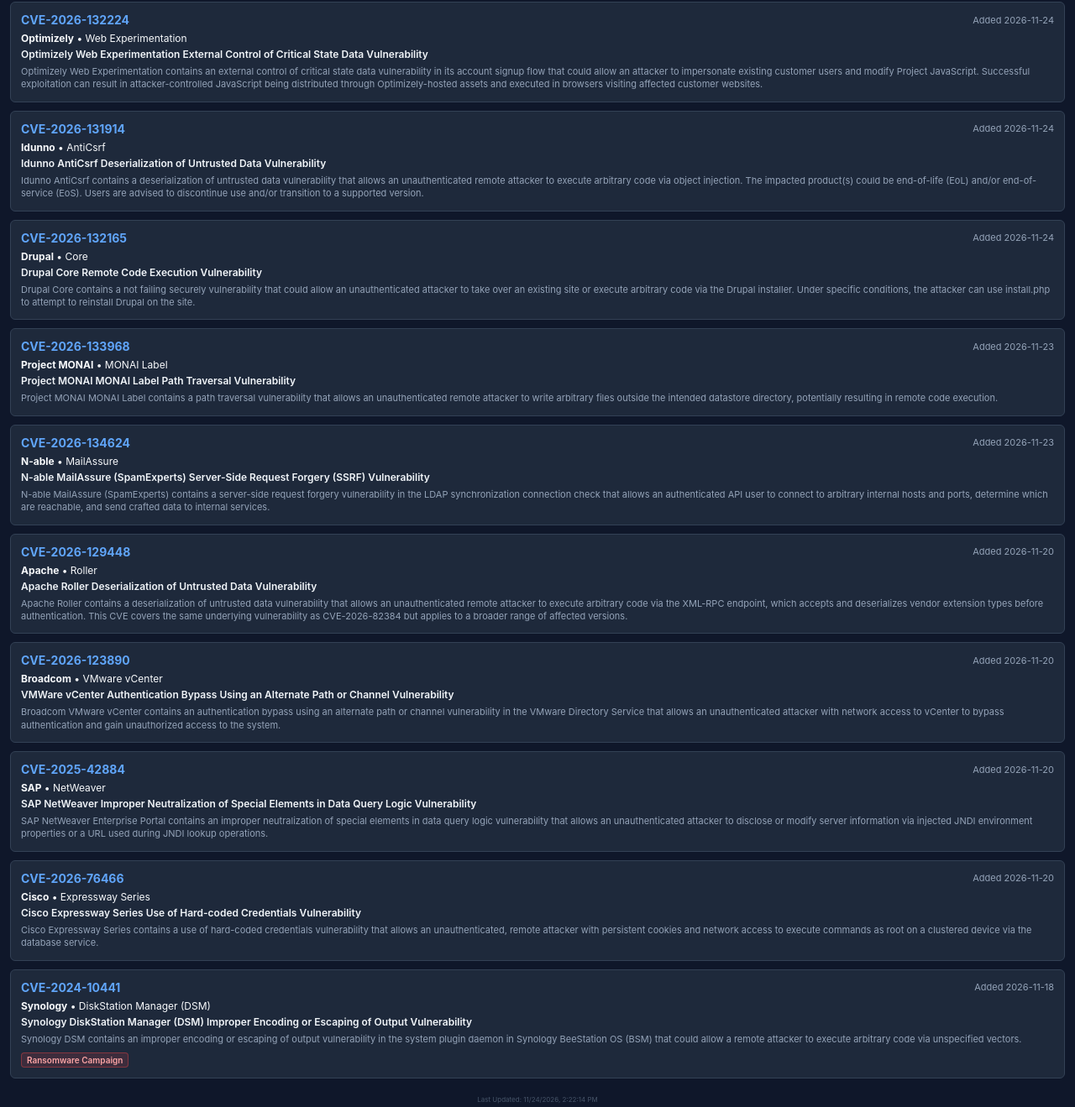
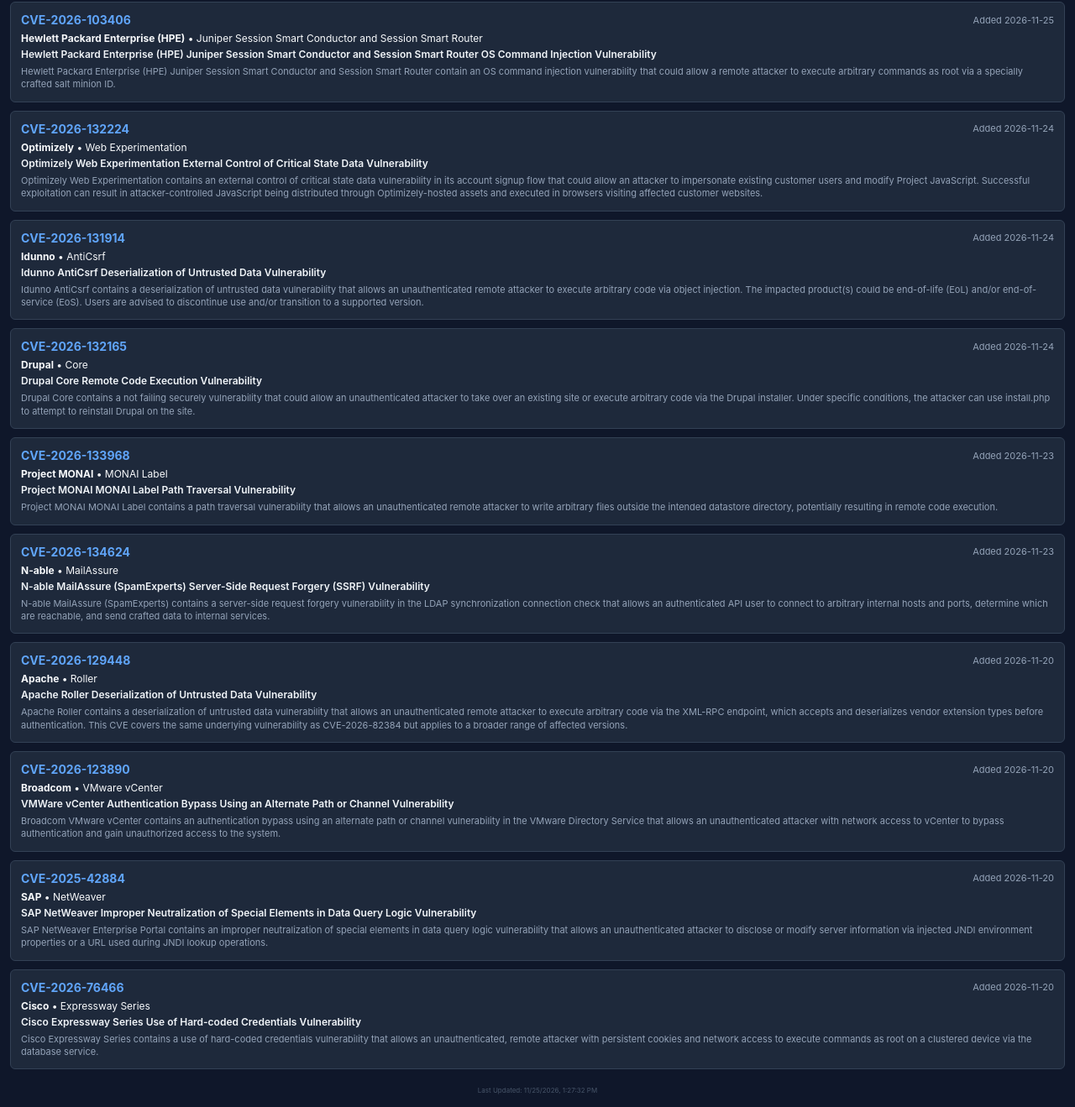
Before and after one commit to jaxonbeaty/threats.github.io, a plain HTML site: page index.html in a window 1280 px wide. Shown: the part 52-1371 px from the top of the page at 84% size. Drawn offline with Linux system fonts and the light colour scheme.

Commit message:
Hourly Dashboard Update

```diff
--- a/index.html
+++ b/index.html
@@ -147,6 +147,20 @@
 
         <div class="threat-card">
             <div class="card-header">
+                <a class="cve-link" href="https://nvd.nist.gov/vuln/detail/CVE-2026-103406" target="_blank">
+                    CVE-2026-103406
+                </a>
+                <span class="date-badge">Added 2026-11-25</span>
+            </div>
+            <div class="product-info">
+                <strong>Hewlett Packard Enterprise (HPE)</strong> &bull; Juniper Session Smart Conductor and Session Smart Router
+            </div>
+            <div class="vuln-name">Hewlett Packard Enterprise (HPE) Juniper Session Smart Conductor and Session Smart Router OS Command Injection Vulnerability</div>
+            <div class="description">Hewlett Packard Enterprise (HPE) Juniper Session Smart Conductor and Session Smart Router contain an OS command injection vulnerability that could allow a remote attacker to execute arbitrary commands as root via a specially crafted salt minion ID.</div>
+
+        </div>
+        <div class="threat-card">
+            <div class="card-header">
                 <a class="cve-link" href="https://nvd.nist.gov/vuln/detail/CVE-2026-132224" target="_blank">
                     CVE-2026-132224
                 </a>
@@ -271,23 +285,9 @@
             <div class="description">Cisco Expressway Series contains a use of hard-coded credentials vulnerability that allows an unauthenticated, remote attacker with persistent cookies and network access to execute commands as root on a clustered device via the database service.</div>
 
         </div>
-        <div class="threat-card">
-            <div class="card-header">
-                <a class="cve-link" href="https://nvd.nist.gov/vuln/detail/CVE-2024-10441" target="_blank">
-                    CVE-2024-10441
-                </a>
-                <span class="date-badge">Added 2026-11-18</span>
-            </div>
-            <div class="product-info">
-                <strong>Synology</strong> &bull; DiskStation Manager (DSM)
-            </div>
-            <div class="vuln-name">Synology DiskStation Manager (DSM) Improper Encoding or Escaping of Output Vulnerability</div>
-            <div class="description">Synology DSM contains an improper encoding or escaping of output vulnerability in the system plugin daemon in Synology BeeStation OS (BSM) that could allow a remote attacker to execute arbitrary code via unspecified vectors.</div>
-            <div style="margin-top: 8px;"><span class="badge-danger">Ransomware Campaign</span></div>
-        </div>
     </div>
     <div style="margin-top: 20px; text-align: center; font-size: 8px; color: #475569;">
-        Last Updated: 11/24/2026, 2:22:14 PM
+        Last Updated: 11/25/2026, 1:27:32 PM
     </div>
 </body>
 </html>
```
Also changed, not shown: issues.html (+1 -1 lines).
